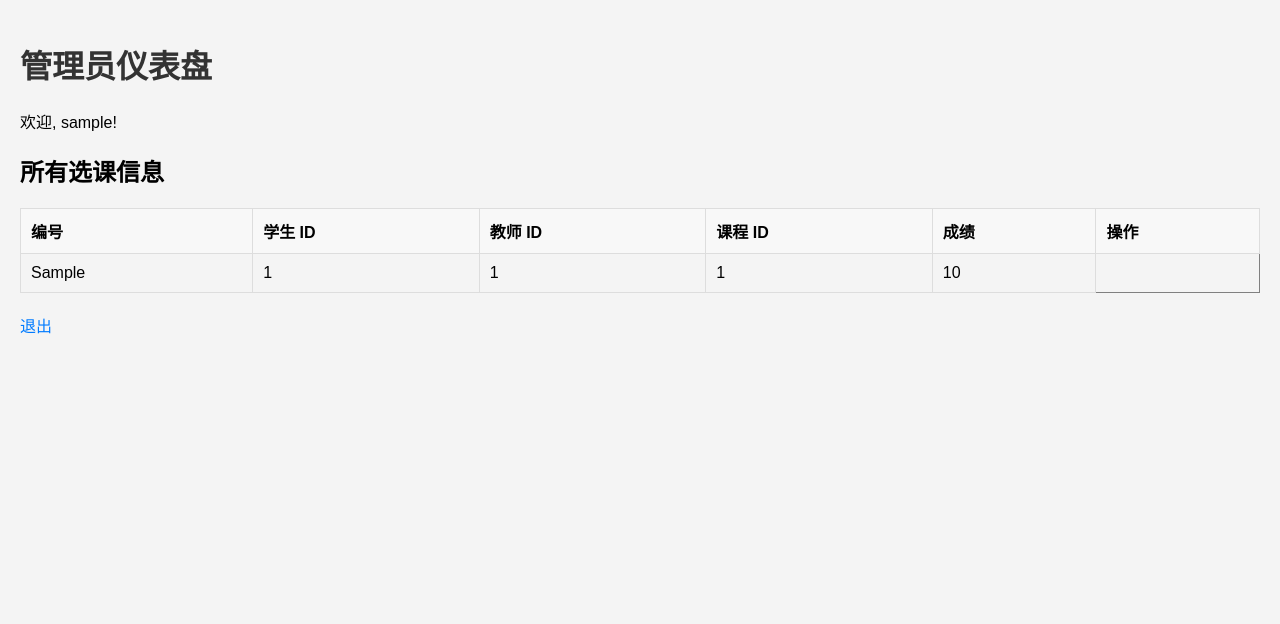
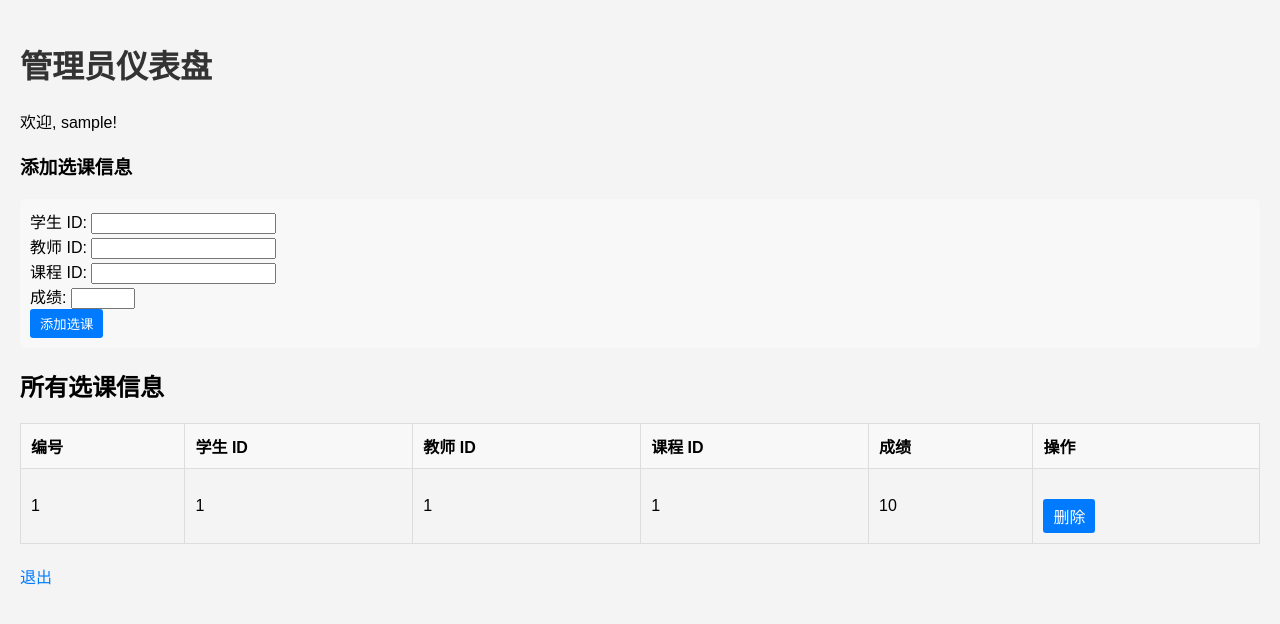
Before and after one commit to Joeyuao/DBHW, a Flask app: page /admin_dashboard in a window 1280 px wide. Shown: the top 624 px of the page. Run offline with Flask 3, Linux system fonts and the light colour scheme; the visitor is signed in with stand-in values (Sample User, id 1); a database or web service that is not in the repository returns one stand-in record (values such as "Sample title"); parts of the project's set-up code (start-up, migrations or seed data) failed here and were passed over; some libraries are stand-ins or nearby versions.

Commit message:
Add files via upload

```diff
--- a/templates/admin_dashboard.html
+++ b/templates/admin_dashboard.html
@@ -57,12 +57,42 @@
         .update-button:hover {
             background-color: #0056b3;
         }
+        .add-form {
+            margin-top: 20px;
+            padding: 10px;
+            background-color: #f8f8f8;
+            border-radius: 5px;
+        }
+        .add-button-container {
+            margin-bottom: 20px;
+        }
     </style>
 </head>
 <body>
     <h1>管理员仪表盘</h1>
     <p>欢迎, {{ session['username'] }}!</p>
 
+    <!-- 添加选课按钮和表单 -->
+    <div class="add-button-container">
+        <h3>添加选课信息</h3>
+        <form action="{{ url_for('add_choice') }}" method="POST" class="add-form">
+            <label for="sid">学生 ID:</label>
+            <input type="text" name="sid" required><br>
+
+            <label for="tid">教师 ID:</label>
+            <input type="text" name="tid" required><br>
+
+            <label for="cid">课程 ID:</label>
+            <input type="text" name="cid" required><br>
+
+            <label for="score">成绩:</label>
+            <input type="number" name="score" min="0" max="100" required><br>
+
+            <button type="submit" class="update-button">添加选课</button>
+        </form>
+    </div>
+
+    <!-- 显示所有选课信息 -->
     <h2>所有选课信息</h2>
     <table border="1">
         <thead>
@@ -78,11 +108,14 @@
         <tbody>
             {% for choice in choices %}
             <tr>
-                <td>{{ choice.no }}</td>
+                <td>{{ choice.id }}</td>
                 <td>{{ choice.sid }}</td>
                 <td>{{ choice.tid }}</td>
                 <td>{{ choice.cid }}</td>
                 <td>{{ choice.score }}</td>
+                <td>
+                    <a href="{{ url_for('delete_choice', cid=choice.cid) }}" class="update-button">删除</a>
+                </td>
             </tr>
             {% endfor %}
         </tbody>
```
